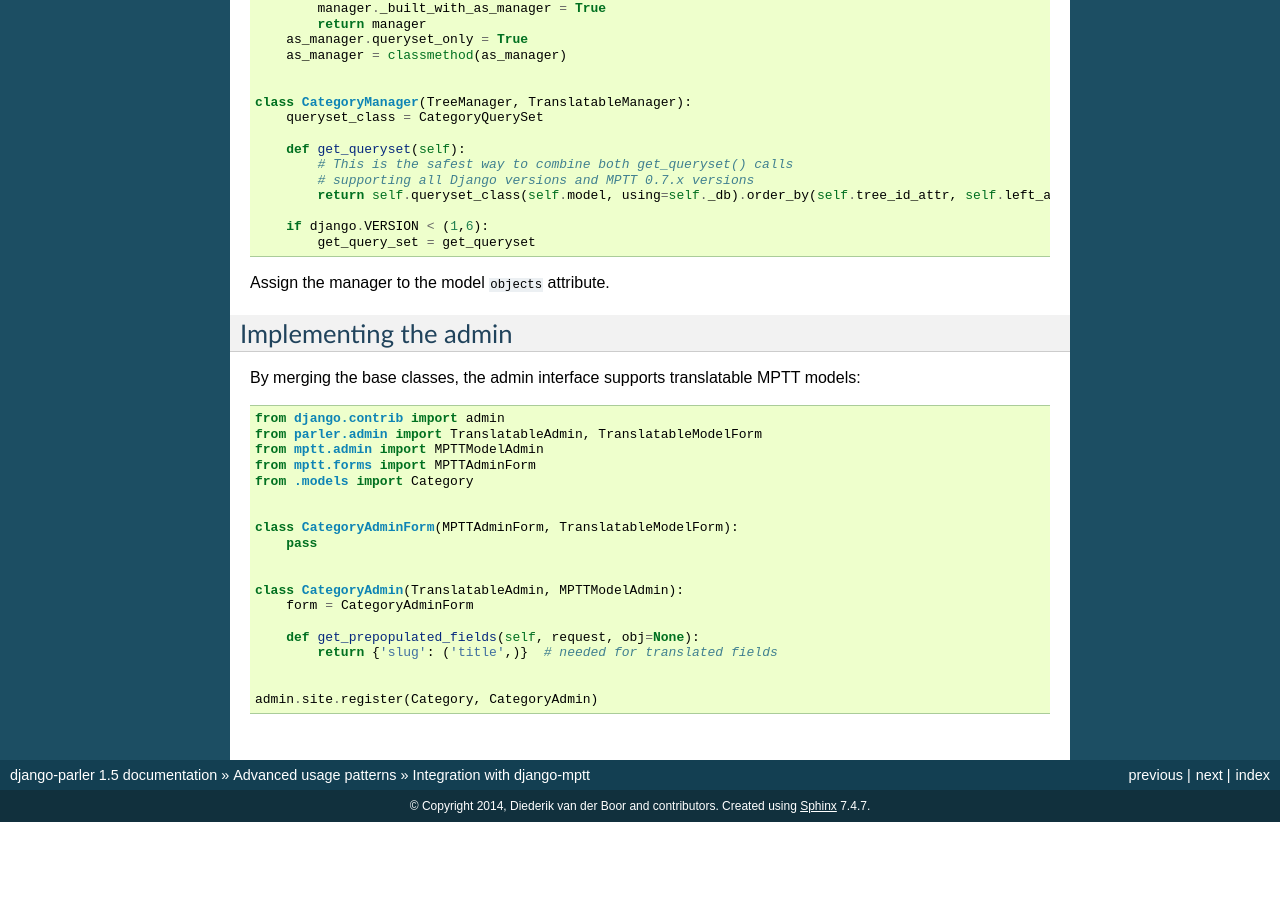
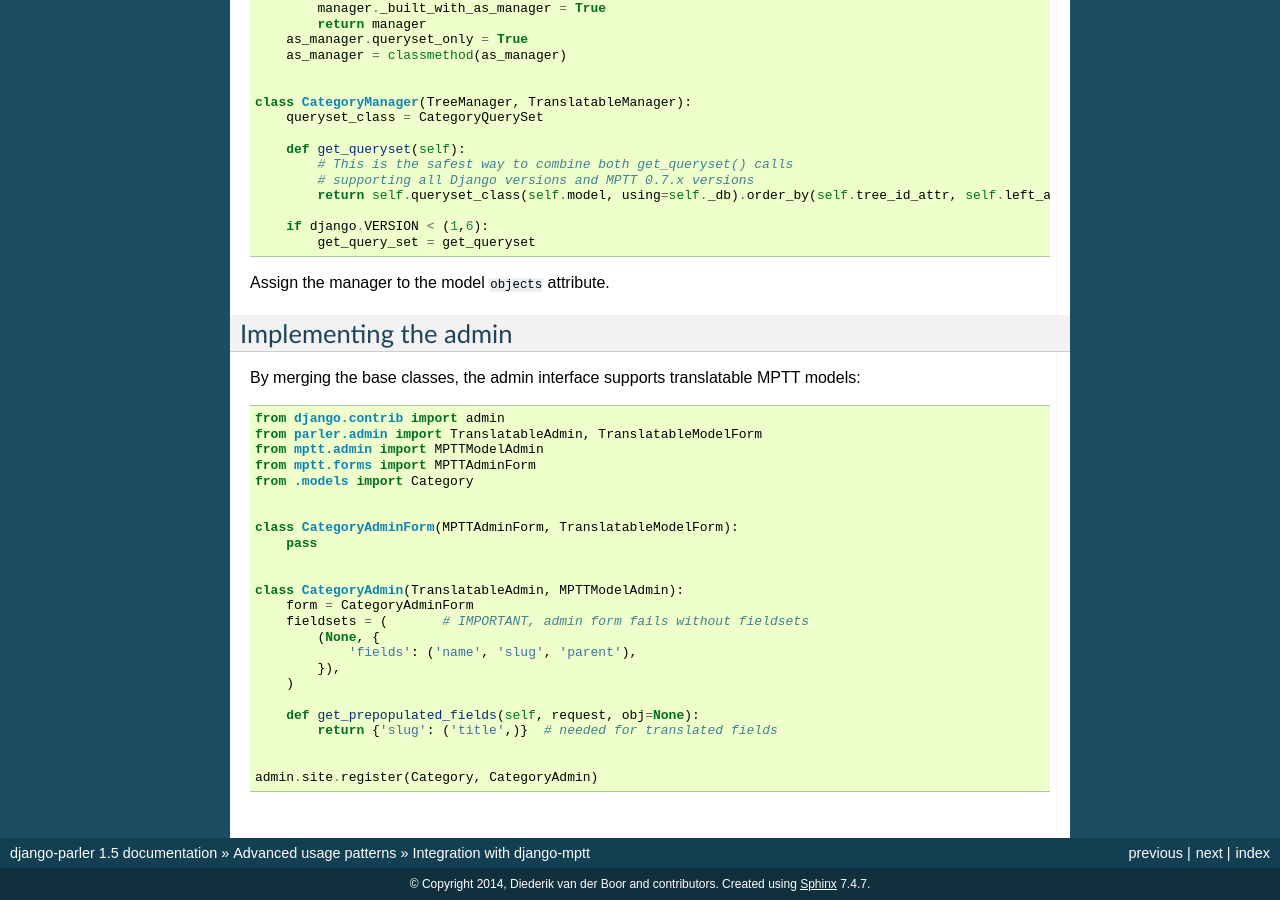
Before and after one commit to django-parler/django-parler, a Sphinx documentation site: the page built from docs/advanced/mptt.rst, in a window 1280 px wide and 900 px high, scrolled down 1072 px. Built offline with Sphinx 7.4.7, drawn with Linux system fonts in a browser that asks for light colours; before the commit the page ends 1894 px from its top, so only the background shows below that.

Commit message:
Update mptt.rst

```diff
--- a/docs/advanced/mptt.rst
+++ b/docs/advanced/mptt.rst
@@ -108,6 +108,11 @@ By merging the base classes, the admin interface supports translatable MPTT mode
 
     class CategoryAdmin(TranslatableAdmin, MPTTModelAdmin):
         form = CategoryAdminForm
+        fieldsets = (       # IMPORTANT, admin form fails without fieldsets
+            (None, {
+                'fields': ('name', 'slug', 'parent'),
+            }),
+        )
 
         def get_prepopulated_fields(self, request, obj=None):
             return {'slug': ('title',)}  # needed for translated fields
```
